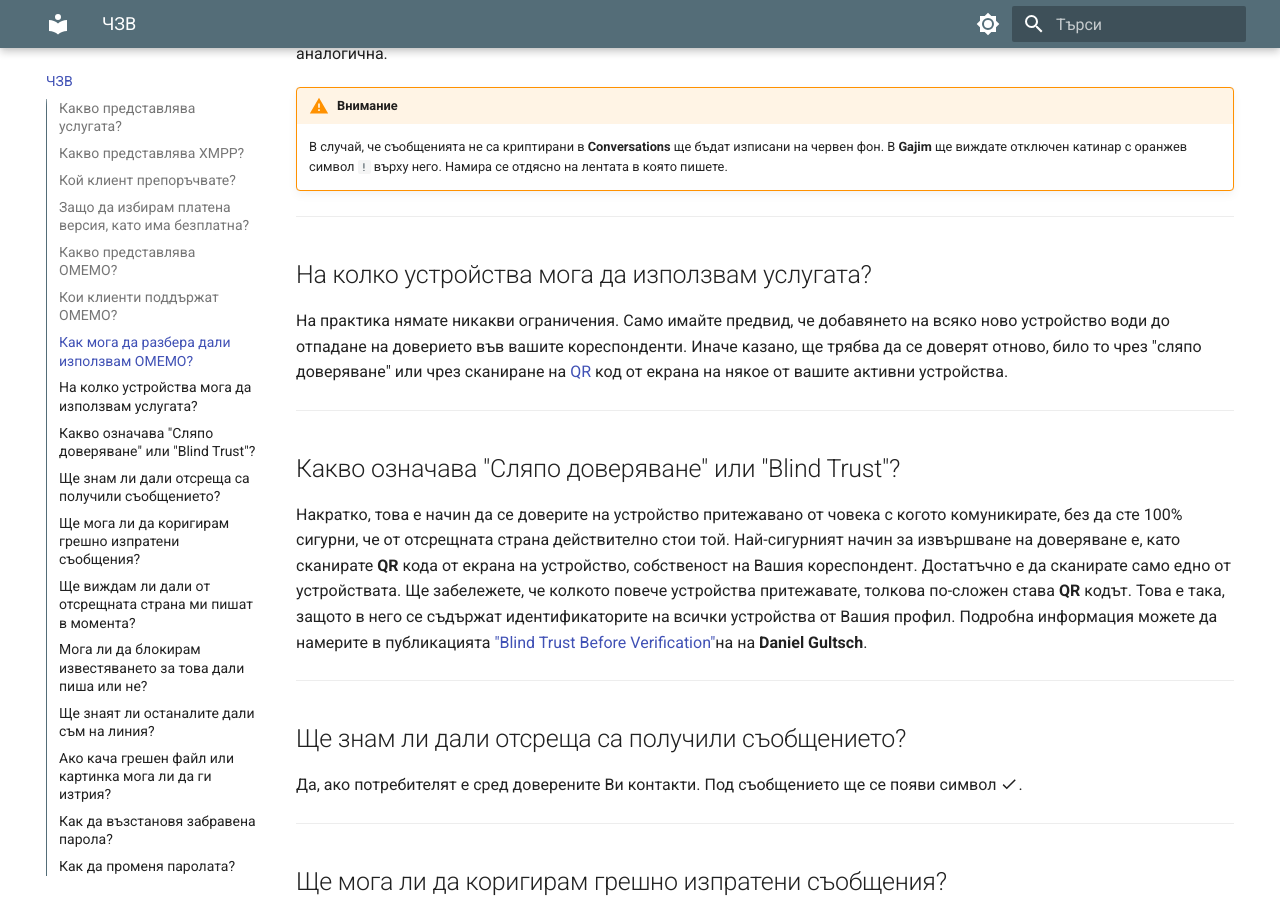
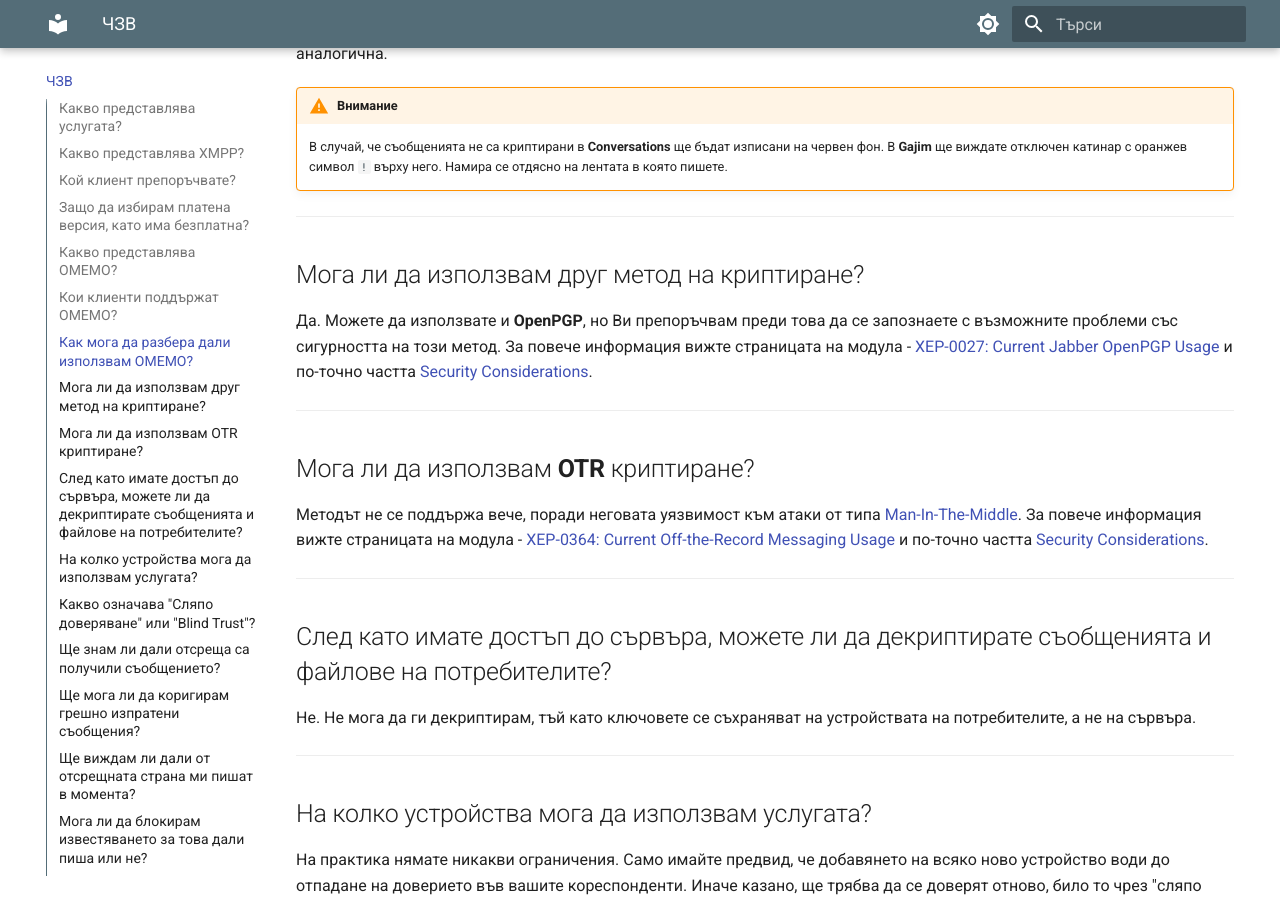
Before and after one commit to MrEddX/docs.chatrix.one, an MkDocs documentation site: the page built from docs/често-задавани-въпроси.md, in a window 1280 px wide and 900 px high, scrolled down 2847 px. Built offline with MkDocs 1.6.1 and Material for MkDocs 9.7.7, drawn with Linux system fonts in a browser that asks for light colours.

Commit message:
FAQ: More Questions

```diff
--- a/docs/често-задавани-въпроси.md
+++ b/docs/често-задавани-въпроси.md
@@ -68,6 +68,24 @@
 !!! warning "Внимание"
 
     В случай, че съобщенията не са криптирани в **Conversations** ще бъдат изписани на червен фон. В **Gajim** ще виждате отключен катинар с оранжев символ `!` върху него. Намира се отдясно на лентата в която пишете.
+
+* * *
+
+## Мога ли да използвам друг метод на криптиране?
+
+Да. Можете да използвате и **OpenPGP**, но Ви препоръчвам преди това да се запознаете с възможните проблеми със сигурността на този метод. За повече информация вижте страницата на модула - [XEP-0027: Current Jabber OpenPGP Usage](https://xmpp.org/extensions/xep-0027.html) и по-точно частта [Security Considerations](https://xmpp.org/extensions/xep-0027.html#security).
+
+* * *
+
+## Мога ли да използвам **OTR** криптиране?
+
+Методът не се поддържа вече, поради неговата уязвимост към атаки от типа [Man-In-The-Middle](https://en.wikipedia.org/wiki/Man-in-the-middle_attack). За повече информация вижте страницата на модула - [XEP-0364: Current Off-the-Record Messaging Usage](https://xmpp.org/extensions/xep-0364.html) и по-точно частта [Security Considerations](https://xmpp.org/extensions/xep-0364.html#security).
+
+* * *
+
+## След като имате достъп до сървъра, можете ли да декриптирате съобщенията и файлове на потребителите?
+
+Не. Не мога да ги декриптирам, тъй като ключовете се съхраняват на устройствата на потребителите, а не на сървъра.
 
 * * *
 
```
